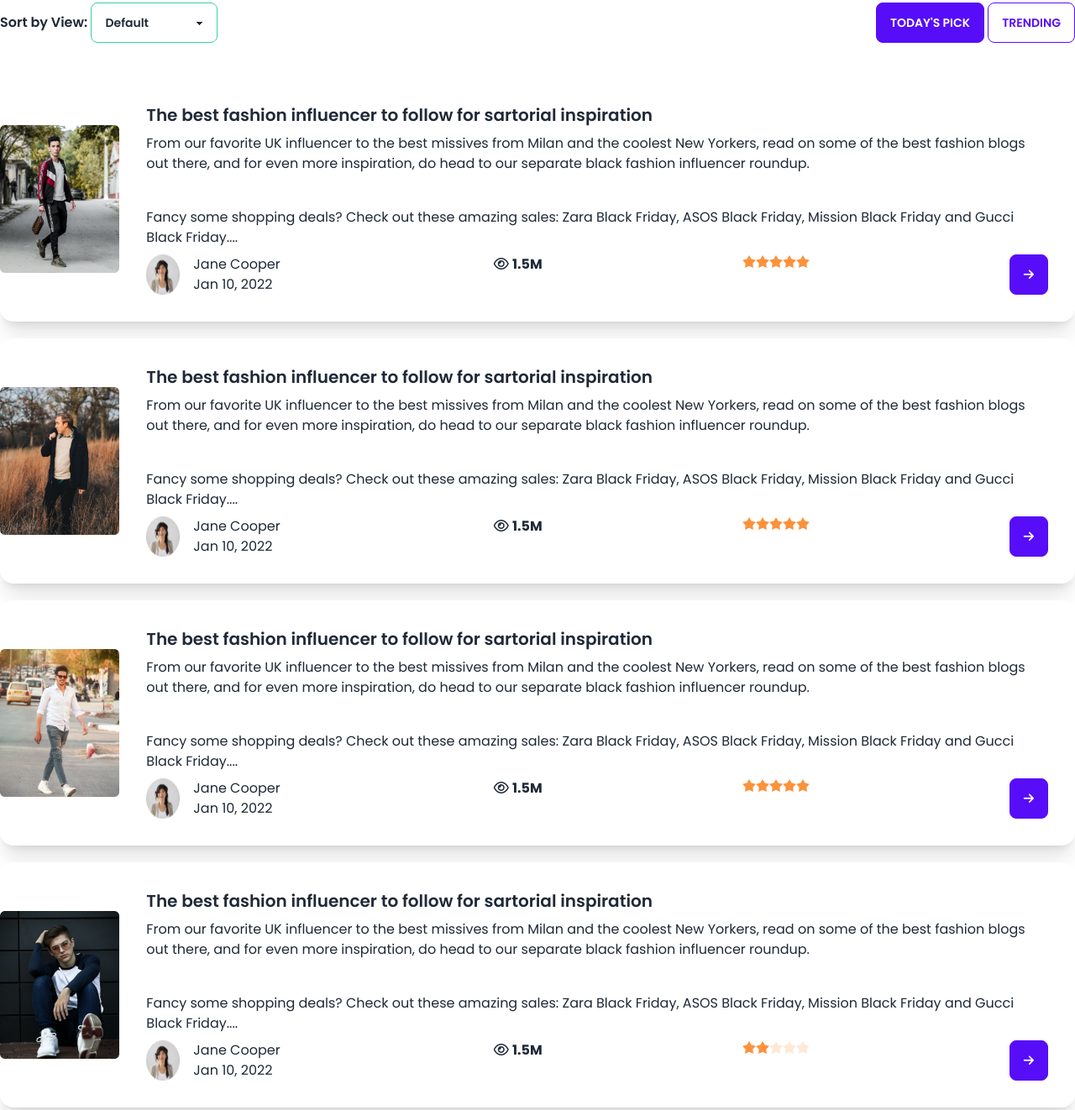
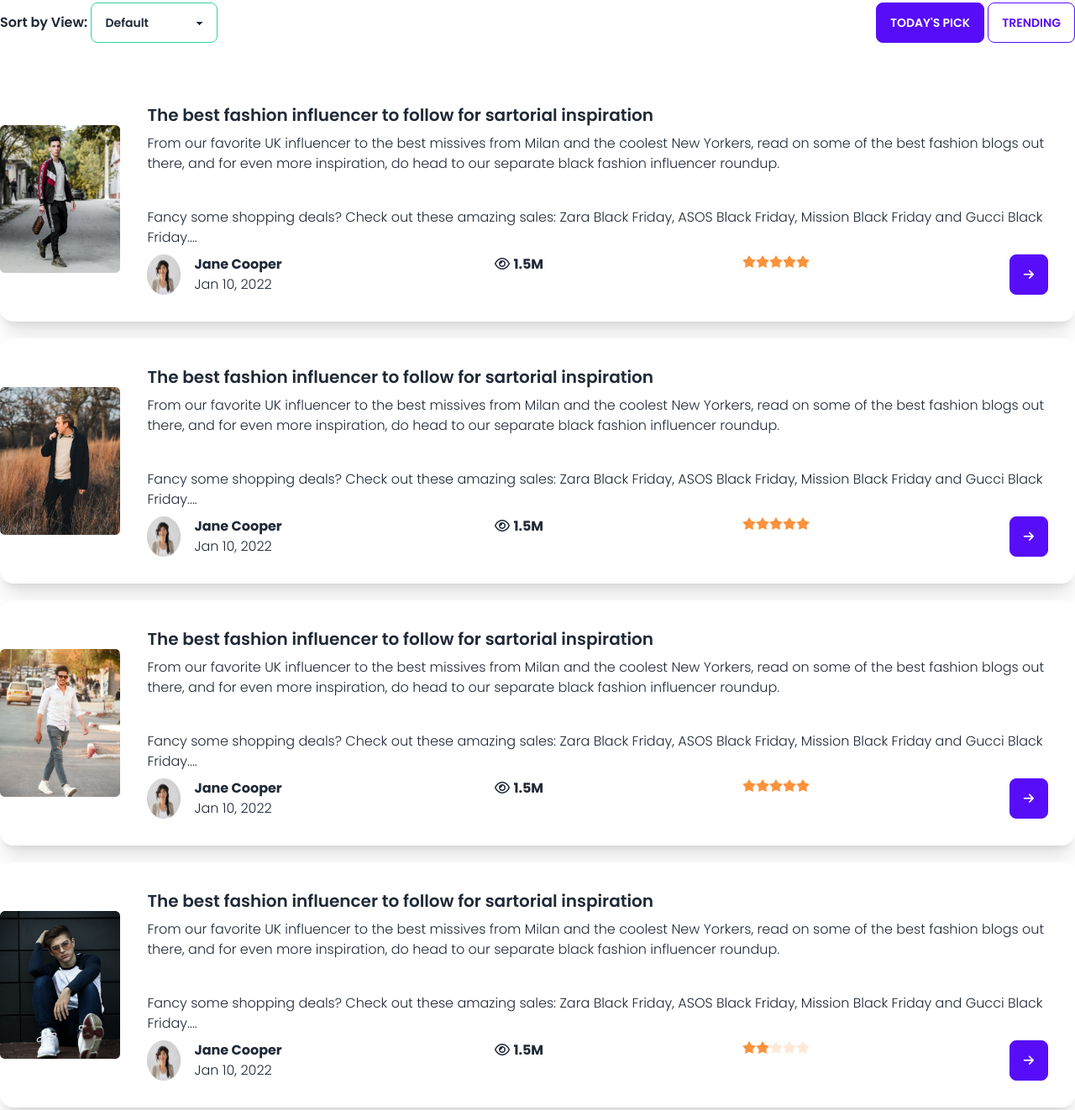
Before and after one commit to Jakaria230161/news-portal-client, a plain HTML site: page index.html in a window 1280 px wide. Shown: the part 238-1560 px from the top of the page at 84% size. Drawn offline with nearby package versions, Linux system fonts and the light colour scheme.

Commit message:
some edit

```diff
--- a/index.html
+++ b/index.html
@@ -106,11 +106,11 @@
                     <figure><img src="image/news-picture-1.png" alt="Album"></figure>
                     <div class="card-body">
                         <h2 class="card-title">The best fashion influencer to follow for sartorial inspiration</h2>
-                        <p>From our favorite UK influencer to the best missives from Milan and the coolest New Yorkers, read on some of the
+                        <p class="font-light">From our favorite UK influencer to the best missives from Milan and the coolest New Yorkers, read on some of the
                         best fashion blogs out there, and for even more inspiration, do head to our separate black fashion influencer roundup. </p>
                         <br>
 
-                        <p>
+                        <p class="font-light">
                         Fancy some shopping deals? Check out these amazing sales: Zara Black Friday, ASOS Black Friday, Mission Black
                         Friday and Gucci Black Friday....</p>
 
@@ -121,8 +121,8 @@
                                     <img src="image/author-picture.png" alt="">
 
                                     <div class="px-4">
-                                        <p>Jane Cooper</p>
-                                        <p>Jan 10, 2022</p>
+                                        <p class="font-bold">Jane Cooper</p>
+                                        <p class="font-light">Jan 10, 2022</p>
                                     </div>
                                 </div>
 
@@ -157,11 +157,11 @@
                     <figure><img src="image/news-picture-2.png" alt="Album"></figure>
                     <div class="card-body">
                         <h2 class="card-title">The best fashion influencer to follow for sartorial inspiration</h2>
-                        <p>From our favorite UK influencer to the best missives from Milan and the coolest New Yorkers, read on some of the
+                        <p class="font-light">From our favorite UK influencer to the best missives from Milan and the coolest New Yorkers, read on some of the
                         best fashion blogs out there, and for even more inspiration, do head to our separate black fashion influencer roundup. </p>
                         <br>
 
-                        <p>
+                        <p class="font-light">
                         Fancy some shopping deals? Check out these amazing sales: Zara Black Friday, ASOS Black Friday, Mission Black
                         Friday and Gucci Black Friday....</p>
 
@@ -172,8 +172,8 @@
                                     <img src="image/author-picture.png" alt="">
 
                                     <div class="px-4">
-                                        <p>Jane Cooper</p>
-                                        <p>Jan 10, 2022</p>
+                                        <p class="font-bold">Jane Cooper</p>
+                                        <p class="font-light">Jan 10, 2022</p>
                                     </div>
                                 </div>
 
@@ -208,11 +208,11 @@
                     <figure><img src="image/news-picture-3.png" alt="Album"></figure>
                     <div class="card-body">
                         <h2 class="card-title">The best fashion influencer to follow for sartorial inspiration</h2>
-                        <p>From our favorite UK influencer to the best missives from Milan and the coolest New Yorkers, read on some of the
+                        <p class="font-light">From our favorite UK influencer to the best missives from Milan and the coolest New Yorkers, read on some of the
                         best fashion blogs out there, and for even more inspiration, do head to our separate black fashion influencer roundup. </p>
                         <br>
 
-                        <p>
+                        <p class="font-light">
                         Fancy some shopping deals? Check out these amazing sales: Zara Black Friday, ASOS Black Friday, Mission Black
                         Friday and Gucci Black Friday....</p>
 
@@ -223,8 +223,8 @@
                                     <img src="image/author-picture.png" alt="">
 
                                     <div class="px-4">
-                                        <p>Jane Cooper</p>
-                                        <p>Jan 10, 2022</p>
+                                        <p class="font-bold">Jane Cooper</p>
+                                        <p class="font-light">Jan 10, 2022</p>
                                     </div>
                                 </div>
 
@@ -259,11 +259,11 @@
                     <figure><img src="image/news-picture-4.png" alt="Album"></figure>
                     <div class="card-body">
                         <h2 class="card-title">The best fashion influencer to follow for sartorial inspiration</h2>
-                        <p>From our favorite UK influencer to the best missives from Milan and the coolest New Yorkers, read on some of the
+                        <p class="font-light">From our favorite UK influencer to the best missives from Milan and the coolest New Yorkers, read on some of the
                         best fashion blogs out there, and for even more inspiration, do head to our separate black fashion influencer roundup. </p>
                         <br>
 
-                        <p>
+                        <p class="font-light">
                         Fancy some shopping deals? Check out these amazing sales: Zara Black Friday, ASOS Black Friday, Mission Black
                         Friday and Gucci Black Friday....</p>
 
@@ -274,8 +274,8 @@
                                     <img src="image/author-picture.png" alt="">
 
                                     <div class="px-4">
-                                        <p>Jane Cooper</p>
-                                        <p>Jan 10, 2022</p>
+                                        <p class="font-bold">Jane Cooper</p>
+                                        <p class="font-light">Jan 10, 2022</p>
                                     </div>
                                 </div>
 
@@ -284,7 +284,6 @@
                                     <i class="fa-regular fa-eye"></i>
                                     <p class="inline font-bold ">1.5M</p>
                                 </div>
-
 
                                 <div class="rating rating-sm">
                                     <input type="radio" name="rating-6" class="mask mask-star-2 bg-orange-400" />
```
